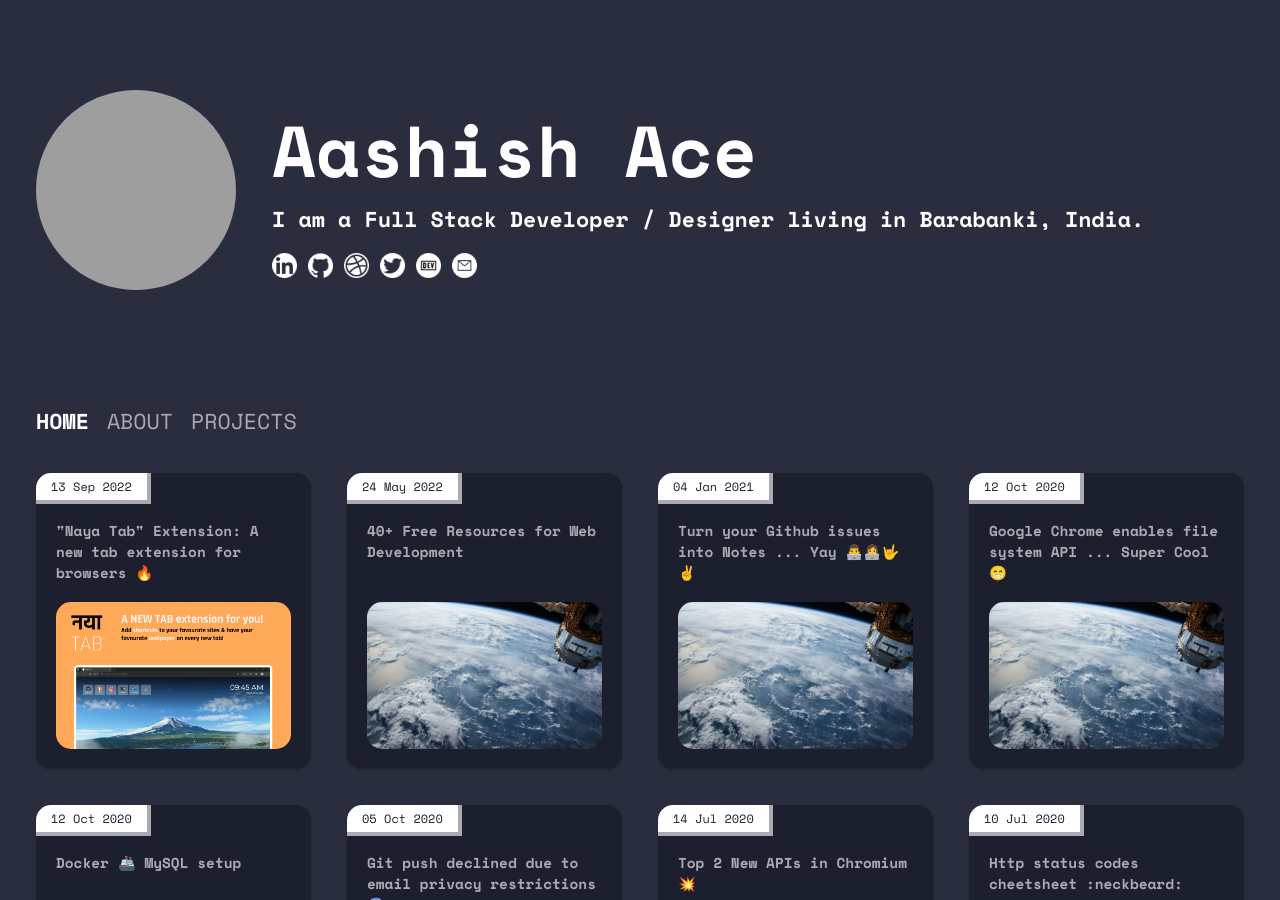
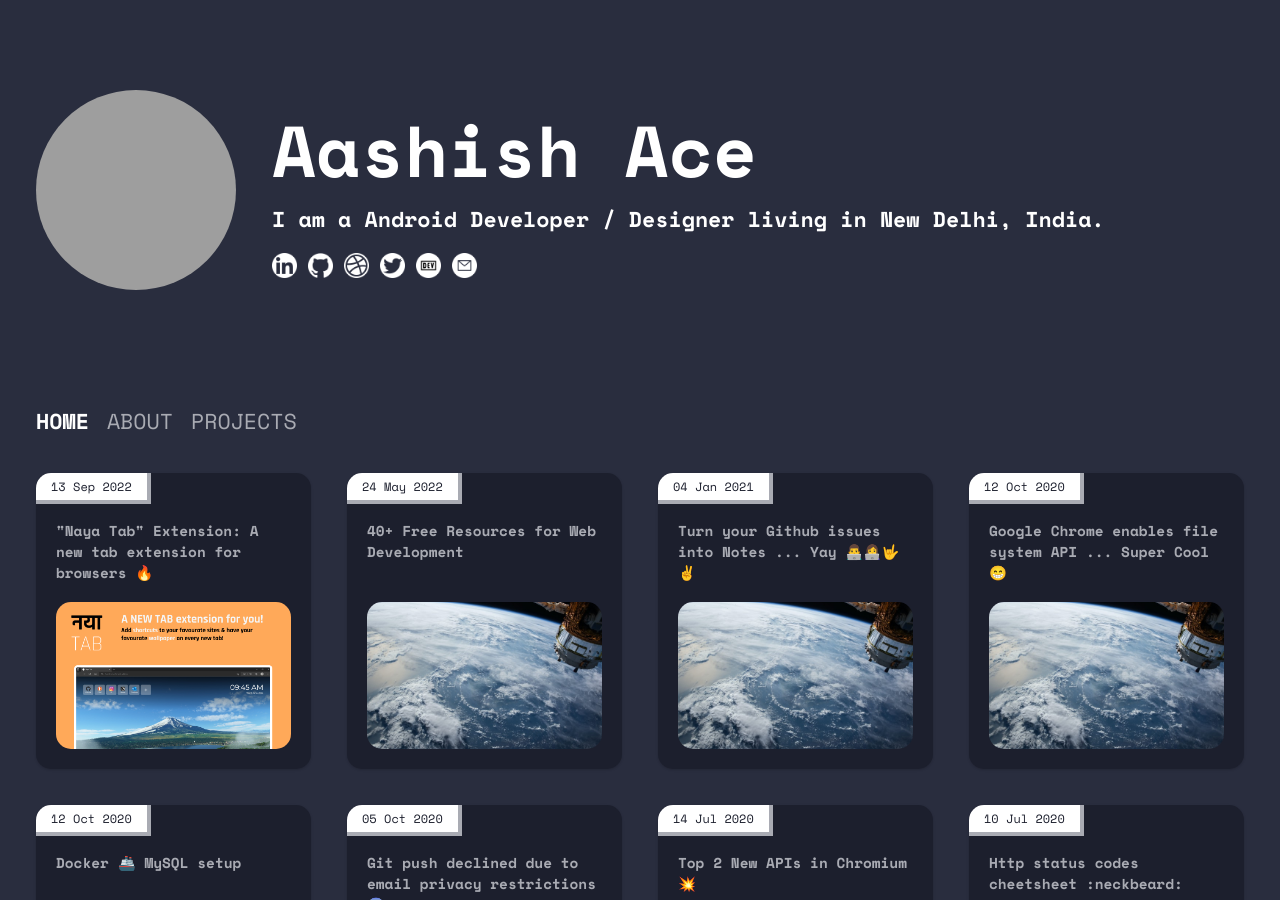
Before and after one commit to aashishace/aashishace.github.io, a Jekyll site: the page built from index.md, in a window 1280 px wide and 900 px high. Built offline with Jekyll 4.4.1, drawn with Linux system fonts in a browser that asks for light colours; nearby versions of some CDN libraries; emoji names are drawn with the system emoji font; grey boxes are pictures that could not be loaded.

Commit message:
updated content

```diff
--- a/_data/owner.yml
+++ b/_data/owner.yml
@@ -1,7 +1,7 @@
 name: Aashish Ace
 dp: https://avatars2.githubusercontent.com/u/36638057?s=460&u=0cbe4fd6b5a3655d91b3eb86db834d0829a0c086&v=4
 description: "
-  I am a Full Stack Developer / Designer living in Barabanki, India.
+  I am a  Android  Developer / Designer living in New Delhi, India.
   "
 sub-description: ""
 hire: Want to hire me! Just drop a mail
```
